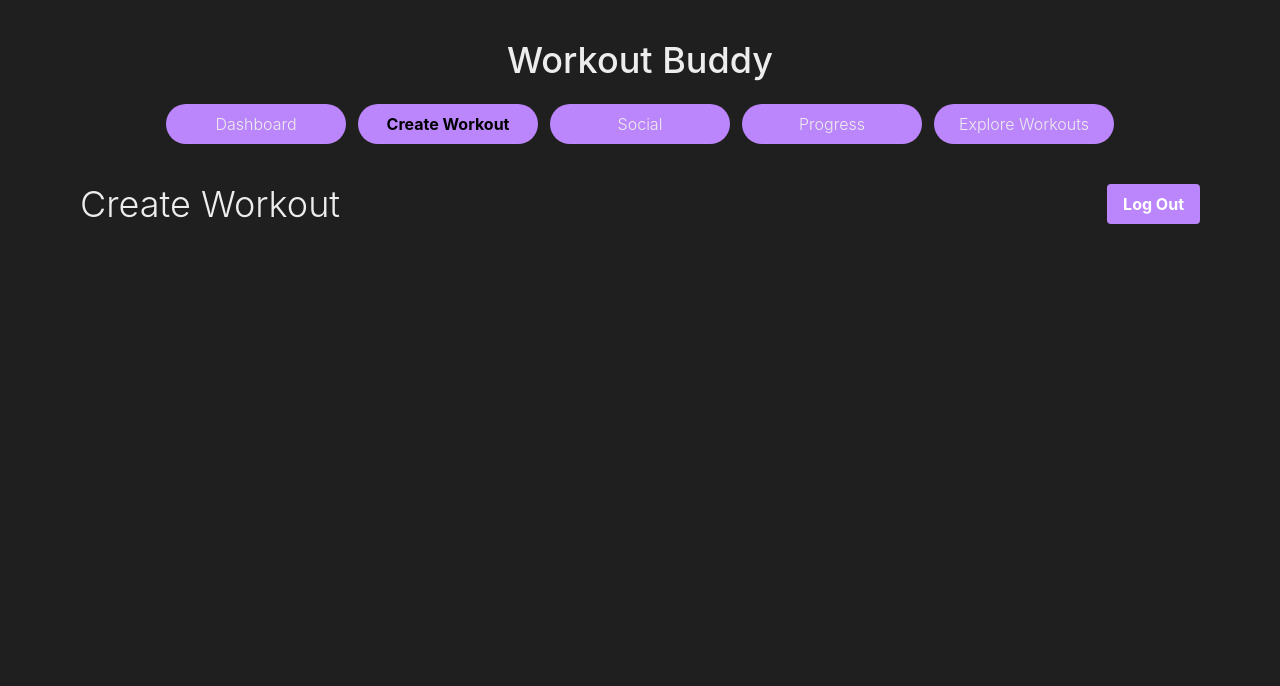
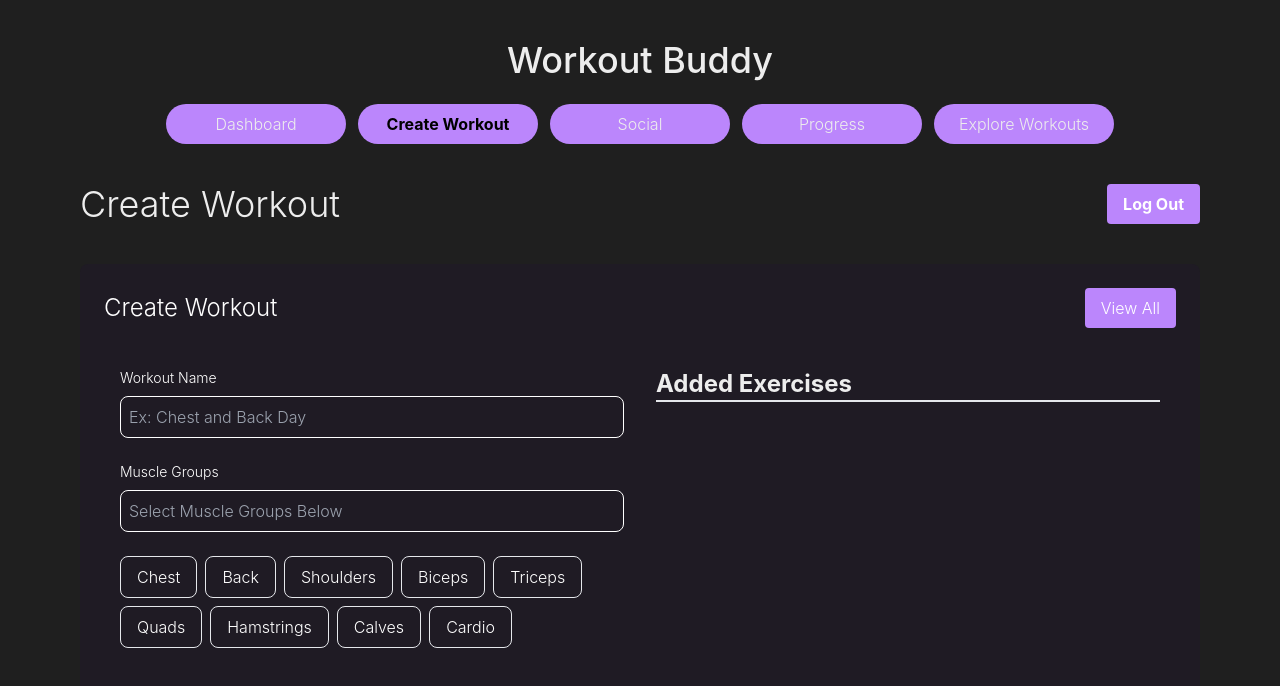
Before and after one commit to JackDStewart/WorkoutBuddy, a Next.js app: page /create in a window 1280 px wide. Shown: the top 686 px of the page. Built offline with nearby package versions, Linux system fonts and the light colour scheme.

Commit message:
Made create workout page and added muscle selection functionality

```diff
--- a/src/pages/create/index.tsx
+++ b/src/pages/create/index.tsx
@@ -1,11 +1,103 @@
-import React from "react";
+import React, { useState } from "react";
 import Link from "next/link";
 import Header from "@/components/Header";
 
 const Create = () => {
+  const [options] = useState([
+    "Chest", "Back", "Shoulders", "Biceps", "Triceps",
+    "Quads", "Hamstrings", "Calves", "Cardio"
+  ]);
+  const [selectedOptions, setSelectedOptions] = useState([]);
+
+  const handleSelectOption = (option) => {
+    // Add the option to the selected options list if it's not already there
+    if (!selectedOptions.includes(option)) {
+      setSelectedOptions([...selectedOptions, option]);
+    }
+  };
+
+  const handleRemoveOption = (option) => {
+    // Remove the option from the selected options list
+    setSelectedOptions(selectedOptions.filter((selected) => selected !== option));
+  };
+
   return (
     <div>
-      <Header></Header>
+      <Header />
+      <div className="relative bg-darkPurple top-10 rounded-lg p-6 ml-20 mr-20">
+        <div className="flex justify-between items-center mb-6">
+          <h2 className="text-white text-2xl">Create Workout</h2>
+          <button className="bg-purple text-white py-2 px-4 rounded hover:bg-purple-600">
+            View All
+          </button>
+        </div>
+        <div className="flex">
+          <div className="w-1/2 p-4">
+            <label className="block text-white text-sm mb-2">
+              Workout Name
+            </label>
+            <input
+              type="text"
+              placeholder="Ex: Chest and Back Day"
+              className="text-white bg-darkPurple w-full p-2 border border-white rounded-lg focus:outline-none focus:ring-2 focus:border-transparent focus:ring-purple mb-6"
+            />
+
+            {/* Muscle Groups */}
+            <label className="block text-white text-sm mb-2">
+              Muscle Groups
+            </label>
+
+            {/* Input container with selected options inside */}
+            <div className="flex flex-wrap bg-darkPurple p-2 border border-white rounded-lg focus:outline-none focus:ring-2 focus:border-transparent focus:ring-purple mb-6">
+
+              {/* Render selected options as bubbles */}
+              <div className="flex flex-wrap">
+                {selectedOptions.map((option) => (
+                  <div
+                    key={option}
+                    className="flex items-center text-white rounded-lg px-3 py-1 mr-2 mb-1 mt-1 border"
+                  >
+                    <span className="mr-2">{option}</span>
+                    <button
+                      className="text-white hover:text-gray-300"
+                      onClick={() => handleRemoveOption(option)}
+                    >
+                      &times;
+                    </button>
+                  </div>
+                ))}
+              </div>
+
+              {/* Conditional Placeholder */}
+              {selectedOptions.length === 0 && (
+                <input
+                  type="text"
+                  placeholder="Select Muscle Groups Below"
+                  className="bg-transparent outline-none flex-grow text-white"
+                />
+              )}
+            </div>
+
+            {/* Dropdown or list of options */}
+            <div className="mt-4">
+              {options.map((option) => (
+                <button
+                  key={option}
+                  className="bg-darkPurple text-white rounded-lg px-4 py-2 mr-2 mb-2 hover:bg-white hover:text-black transition border"
+                  onClick={() => handleSelectOption(option)}
+                >
+                  {option}
+                </button>
+              ))}
+            </div>
+          </div>
+
+          {/* Right Column for Added Exercises */}
+          <div className="w-1/2 p-4">
+            <h2 className="font-bold text-2xl border-b-2">Added Exercises</h2>
+          </div>
+        </div>
+      </div>
     </div>
   );
 };
```
